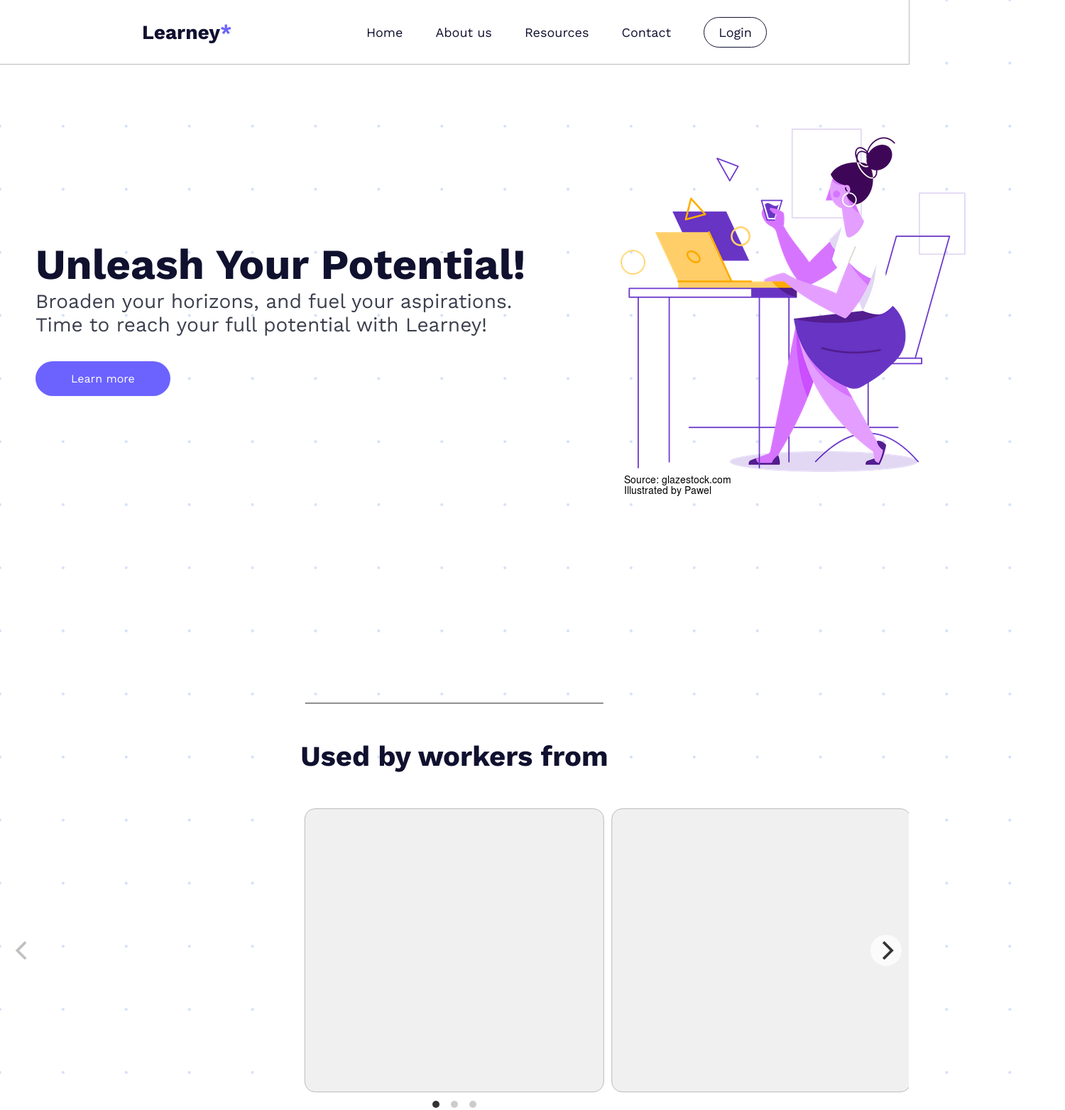
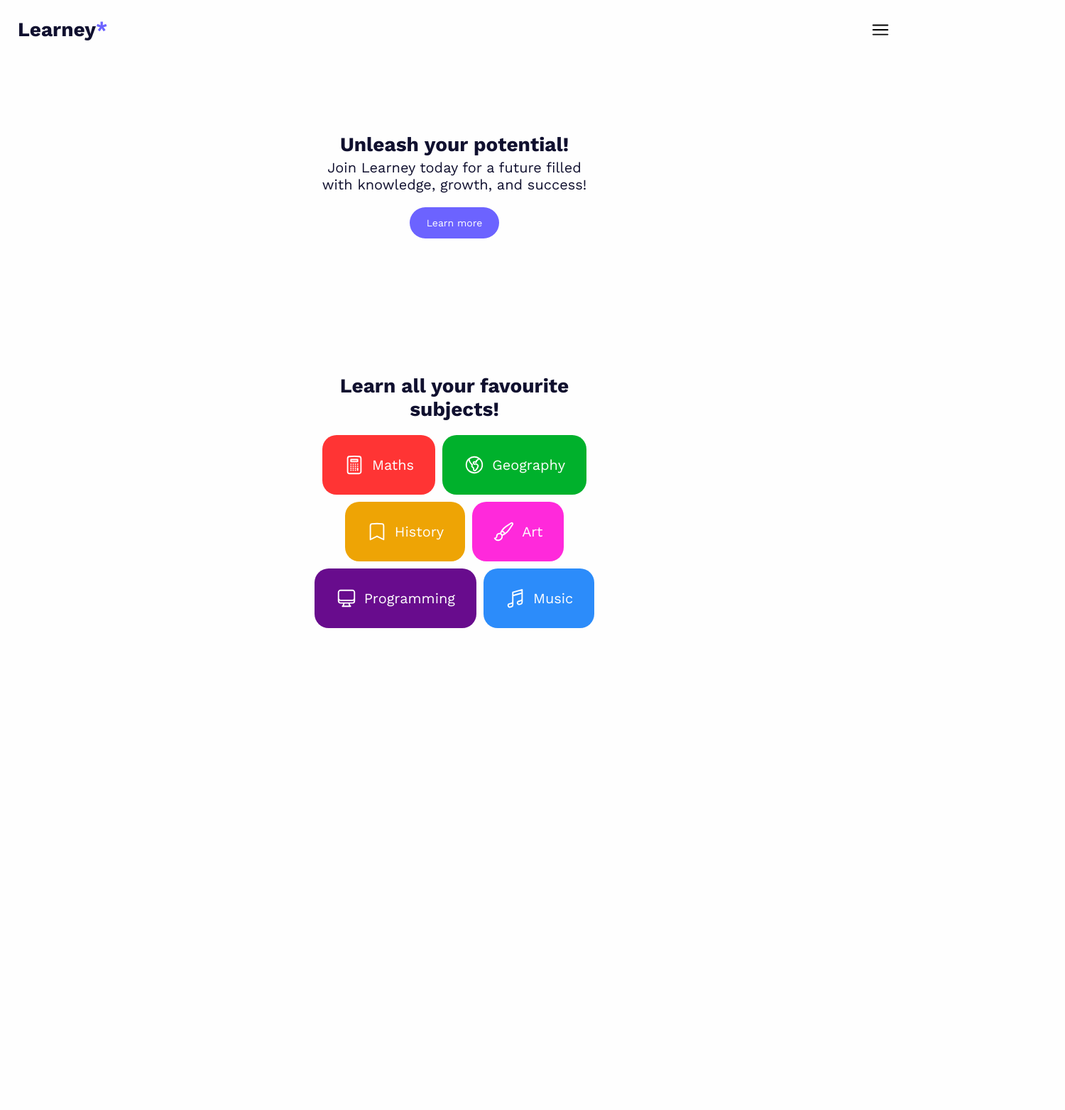
Before and after one commit to ItsEverest/Learney, a plain HTML site: page index.html in a window 1280 px wide. Shown: the whole page at 71% size, 1500 px wide, since content can reach past the window. After the commit the page ends 1005 px from the top, so only its background shows below. Drawn offline with nearby package versions, Linux system fonts and the light colour scheme.

Commit message:
MobileHero

```diff
--- a/css/style.css
+++ b/css/style.css
@@ -1,116 +1,84 @@
 @import url('https://fonts.googleapis.com/css2?family=Work+Sans:wght@300;400;700&display=swap');
+:root {
+    --bg: #fefefe;
+    --text: #10102F;
+    --primary: #6C63FF;
+    --secondary: #8a8a96;
+    --red: rgb(255, 52, 52);
+    --green: rgb(0, 177, 44);
+    --orange: rgb(238, 164, 5);
+    --pink: rgb(255, 41, 219);
+    --blue: rgb(44, 140, 250);
+    --purple: rgb(104, 12, 141);
 
-:root {
-    --background-color: #ffffff;
-    --text: #10102F;
-    --text-secondary: #3c3f4e;
-    --primary: #6C63FF;
-    --primary80: rgba(108, 99, 255, 80%);
-    --secondary: #f0f0f0;
-    --outline: #bbbbbb;
 }
 
-* {box-sizing: border-box;}
-
 html {
-    font-family: work sans;
-    font-weight: 400;
-    /*background-color: var(--background-color);*/
-    background-image: url('/resources/images/grid.svg');
-    color: var(--text);
+    font-family: 'Work Sans', sans-serif;
+    background-color: var(--bg);
+    color:var(--text);
 }
 
 body {
     margin: 0;
+    display: flex;
+    flex-direction: column;
 }
 
-main {
-    min-height: 100vh;
-    display: flex;
-    flex-direction: column;
-    justify-content: center;
-}
-
-/* NAVBAR */
-
 nav {
-    background-color: var(--background-color);
-    padding: 0 200px;
+    padding: 25px;
     display: flex;
     justify-content: space-between;
     align-items: center;
-    outline: 1px solid var(--outline);
-    height: 90px;
-    overflow: hidden;
-    white-space: none;
-    text-wrap: nowrap;
 }
 
 a {
     text-decoration: none;
-    color: var(--text);
 }
 
-.nav-button:hover, .login-button:hover {
-    opacity: 80%;
-}
+/*NAVBAR*/
 
 .logo {
     font-size: 28px;
     font-weight: 700;
 }
 
-.logo-symbol {
+.logo-asterix {
     color: var(--primary);
 }
 
-.navigation {
-    font-size: 18px;
-    font-weight: 400;
+.hamburger-button {
+    box-sizing: border-box;
+    width: 30px;
+}
 
+.hamburger-button:hover {
+    transform: scale(0.9);
+}
+
+/*HERO-SECTION*/
+
+section {
+    margin:100px auto;
+    max-width: 400px;
+    align-items: center;
+    justify-content: center;
+    text-align: center;
 }
 
 
-.nav-button {
-    padding: 20px 20px;
-    transition: 0.2s opacity;
-}
-
-
-.login-button {
-    border: 1px solid var(--text);
-    padding: 10px 20px;
-    margin: 0 0 0 20px;
-    border-radius: 99px;
-    transition: 0.2s background-color,0.2s color;
-}
-
-.login-button:hover {
-    background-color: var(--text);
-    color: var(--background-color);
-}
-
-
-/*TEXTS*/
+/*HEADINGS*/
 
 .heading1 {
-    margin: 0;
-    font-size: 60px;
+    margin:4px;
+    font-size: 28px;
     font-weight: 700;
 }
 
-.heading2 {
-    margin: 0;
-    font-size: 40px;
-    font-weight: 700;
-}
-
-.description {
-    margin: 0 0 50px 0;
-    max-width: 700px;
-    font-size: 28px;
+.subtitles {
+    margin: 0 0 32px;
+    font-size: 20px;
     font-weight: 500;
-    color: var(--text-secondary);
 }
 
 
@@ -118,68 +86,60 @@ a {
 
 .primary-button {
     background-color: var(--primary);
-    color: var(--background-color);
-    border-radius: 50px;
-    padding: 15px 50px;
-    font-size: 16px;
+    color: var(--bg);
+    font-size: 14px;
+    border-radius: 90px;
+    padding: 14px 24px;
 }
 
 .primary-button:hover {
-    background-color: var(--primary80);
-    /*Scale doesn't work?*/
-    transform: scale(5);
+    opacity: 90%;
 }
 
-
-/* HERO-SECTION */
-
-.hero {
+.bento {
+    margin: 20px 0;
     display: flex;
-    justify-content: space-between;
+    justify-content: center;
     align-items: center;
-    width: 1500px;
-    height: 400px;
-    /*Button isn't affected by .description's margin*/
-    margin: 150px auto;
-    padding: 50px 50px;
+    gap: 10px;
+    flex-wrap: wrap;
 }
 
-.hero-image {
-    /*Why not fitting into the .hero section*/
-    display: inline;
-    position: relative;
-    margin: 90px;
+.bento-card {
+    border-radius: 20px;
+    color: var(--bg);
+    font-size:20px;
+    display: flex;
+    padding: 10px 30px;
+    justify-content: center;
+    align-items: center;
 }
 
-hr {
-    box-sizing: border-box;
-    border-color: var(--outline);
-    margin: 200px auto 0;
-    width: 420px;
+#maths {
+    background-color: var(--red);
 }
 
-
-/* CAROUSEL */
-
-#carousel-heading {
-    display: flex;
-    margin: 50px 0;
-    align-items: center;
-    justify-content: center;
+#geography {
+    background-color: var(--green);
 }
 
-.carousel-cell{
-    width: 33%;
-    height: 400px;
-    margin-right: 10px;
-    border-radius: 15px;
-    background-color: var(--secondary);
-    border: 1px solid var(--outline);
-    background-size: cover;
-    background-position: center center;
+#history {
+    background-color: var(--orange);
 }
 
-.carousel-cell:before{
-    display: block;
-    content: '';
+#art {
+    background-color: var(--pink);
 }
+
+#computer {
+    background-color: var(--purple);
+}
+
+#music {
+    background-color: var(--blue);
+}
+
+.subject-icon {
+    padding: 0 10px 0 0;
+    width: 30px;
+}
--- a/index.html
+++ b/index.html
@@ -3,44 +3,50 @@
 <head>
     <meta charset="UTF-8">
     <meta name="viewport" content="width=device-width, initial-scale=1.0">
-    <title>Learney</title>
-    <link rel="icon" type="image/x-icon" href="resources/images/favicon.svg">
-    <link rel="stylesheet" href="https://unpkg.com/flickity@2/dist/flickity.min.css">
+    <title>Document</title>
     <link rel="stylesheet" href="css/style.css">
     <script src="js/script.js"></script>
 </head>
 
 <body>
     <nav>
-        <span class="logo">Learney<span class="logo-symbol">*</span></span>
-
-        <div class="navigation">
-            <a class="nav-button" href="#">Home</a>
-            <a class="nav-button" href="#">About us</a>
-            <a class="nav-button" href="#">Resources</a>
-            <a class="nav-button" href="#">Contact</a>
-            <a class="login-button" href="#">Login</a>
-        </div>
+        <span class="logo">Learney<span class="logo-asterix">*</span></span>
+        <img class="hamburger-button" src="resources/images/hamburger.svg">
     </nav>
 
-    <main>
-        <section class="hero">
-            <div>
-                <p class="heading1">Unleash Your Potential!</p>
-                <p class="description">Broaden your horizons, and fuel your aspirations. Time to reach your full potential with Learney!</p>
-                <a class="primary-button" href="#">Learn more</a>
+    <section>
+        <p class="heading1">Unleash your potential!</p>
+        <p class="subtitles">Join Learney today for a future filled with knowledge, growth, and success!</p>
+        <a href="#" class="primary-button">Learn more</a>
+    </section>
+    <section>
+        <p class="heading1">Learn all your favourite subjects!</div>
+        <div class="bento">
+            <div class="bento-card" id="maths">
+                <img class="subject-icon" src="resources/images/maths.svg">
+                <p>Maths</p>
             </div>
-            <img class="hero-image" src="resources/images/hero.png" alt="illustration of woman and laptop" >
-        </section>
-        <hr>
-        <p class="heading2" id="carousel-heading">Used by workers from</p>
-        <div class="carousel" data-flickity='{"autoply":true}'>
-            <div class="carousel-cell"></div>
-            <div class="carousel-cell"></div>
-            <div class="carousel-cell"></div>
-
+            <div class="bento-card" id="geography">
+                <img class="subject-icon" src="resources/images/geography.svg">
+                <p>Geography</p>
+            </div>
+            <div class="bento-card" id="history">
+                <img class="subject-icon" src="resources/images/history.svg">
+                <p>History</p>
+            </div>
+            <div class="bento-card" id="art">
+                <img class="subject-icon" src="resources/images/art.svg">
+                <p>Art</p>
+            </div>
+            <div class="bento-card" id="computer">
+                <img class="subject-icon" src="resources/images/computer.svg">
+                <p>Programming</p>
+            </div>
+            <div class="bento-card" id="music">
+                <img class="subject-icon" src="resources/images/music.svg">
+                <p>Music</p>
+            </div>
         </div>
-    </main>
-    <script src="https://unpkg.com/flickity@2/dist/flickity.pkgd.min.js"></script>
+    </section>
 </body>
 </html>
```
Also changed, not shown: resources/images/art.svg (added), resources/images/computer.svg (added), resources/images/geography.svg (added), resources/images/grid.svg (deleted), resources/images/hamburger.svg (added), resources/images/hero.png (deleted), resources/images/history.svg (added), resources/images/maths.svg (added), resources/images/music.svg (added).
